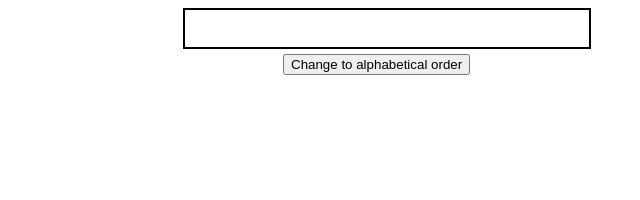
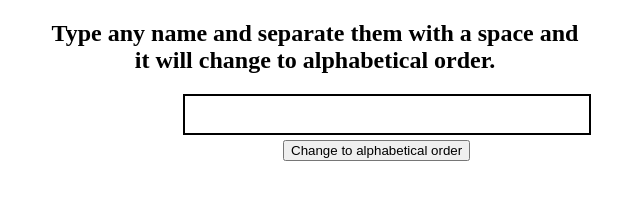
Before and after one commit to User-1289/ImArz, a plain HTML site: page index.html in a window 1280 px wide. Shown: the whole page, without its empty margins (325-965 px from the left). Drawn offline with Linux system fonts and the light colour scheme.

Commit message:
Add files via upload

```diff
--- a/index.html
+++ b/index.html
@@ -27,9 +27,13 @@ align-items:center;
 position:relative;
 left:500px;
 }
+h2{
+text-align:center;
+}
 </style>
 </head>
 <body id="body">
+<h2>Type any name and separate them with a space and<br> it will change to alphabetical order.</h2>
 <input id="text"type="text"><br>
 <button onclick="alpha()">Change to alphabetical order</button>
 <div id="div"></div>
```
